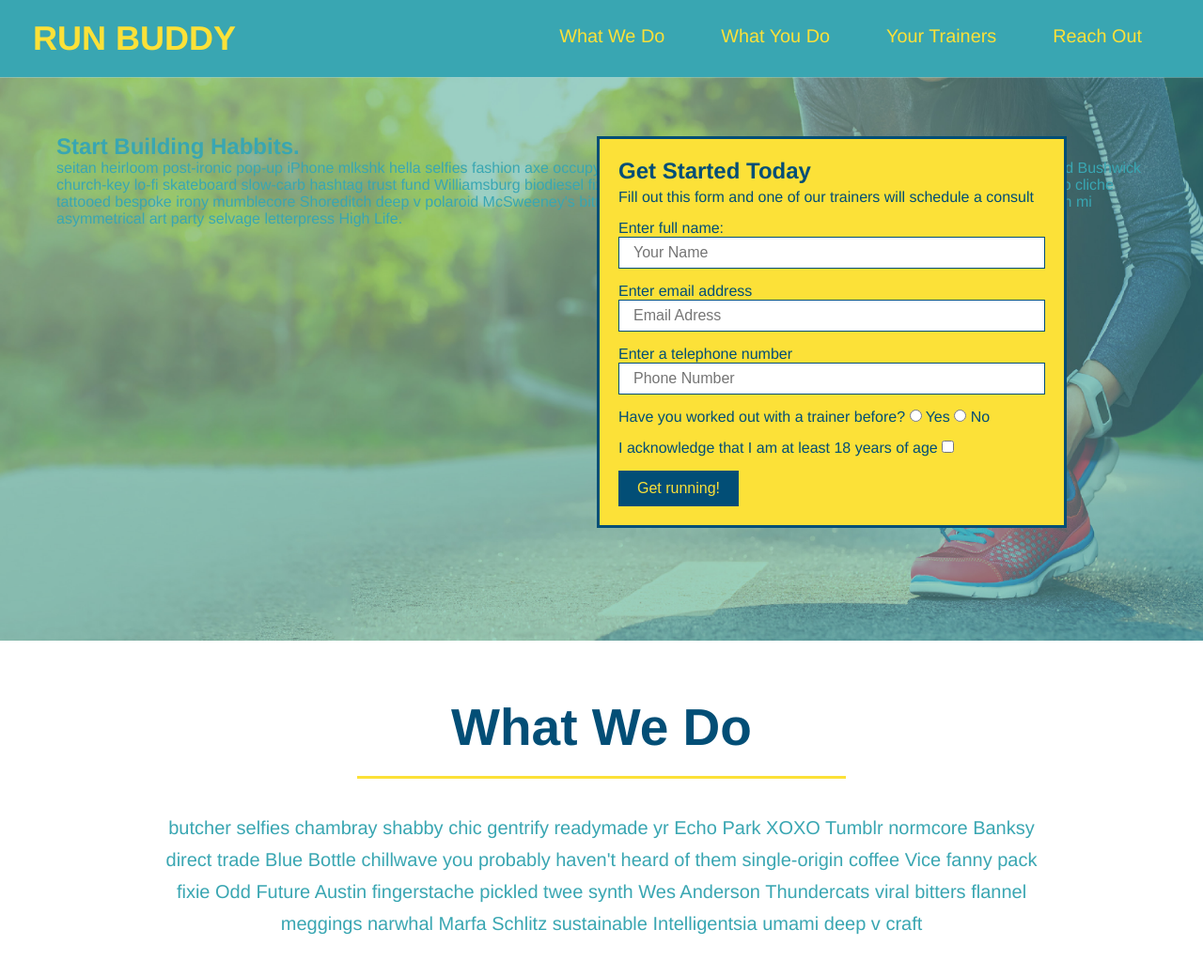
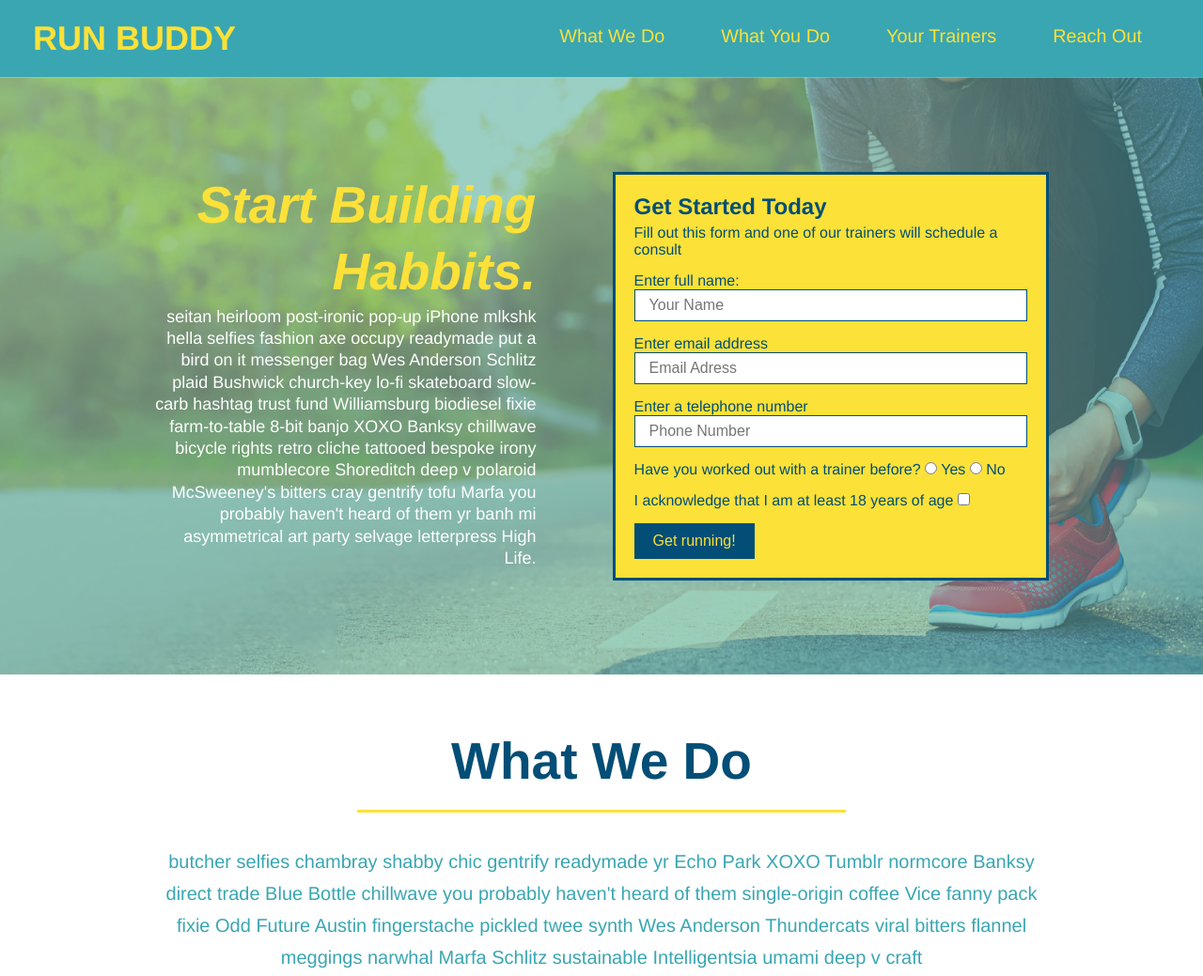
Before and after one commit to WBrooks28/run-buddy, a plain HTML site: page index.html in a window 1280 px wide. Shown: the top 1039 px of the page at 94% size. Drawn offline with Linux system fonts and the light colour scheme.

Commit message:
add flexbox to the hero

```diff
--- a/assets/css/style.css
+++ b/assets/css/style.css
@@ -48,15 +48,16 @@ footer {
     background: #fce138;
     width: 100%;
     padding: 40px 35px;
+    display: flex;
+    justify-content: space-between;
+    flex-wrap: wrap;
 }
 footer h2 {
-    display: inline;
     color: #024e76;
     font-size: 30px;
     margin: 0;
 }
 footer div {
-    float: right;
     line-height: 1.5;
     text-align: right;
 }
@@ -72,22 +73,19 @@ section {
 /* apply styles to hero */
 .hero {
     background-image: url("../images/hero-bg.jpg");
-    height: 600px;
     background-size: cover;
     background-position: center;
-    position: relative;
+    display: flex;
+    justify-content: center;
+    flex-wrap: wrap;
 }
 .hero-form {
     color: #024e76;
     background-color: #fce138;
     padding: 20px;
-    width: 500px;
     border-style: solid;
     border-width: 3px;
     border-color: #024e76;
-    position: absolute;
-    bottom: 120px;
-    right: 140px;
 }
 .hero h3 {
     margin: 0px;
@@ -106,7 +104,8 @@ section {
     margin-bottom: 15px;
 }
 .hero-form {
-    margin: 0 5px;
+    margin: 3.5%;
+    width: 40%;
 }
 .hero-form button {
     color: #fce138;
@@ -114,6 +113,19 @@ section {
     border: none;
     padding: 10px 20px;
     font-size: 16px;
+}
+.hero-cta {
+    width: 35%;
+    text-align: right;
+    margin: 3.5%;
+    color: #fff;
+    font-size: 18px;
+    line-height: 1.3;
+}
+.hero-cta h2 {
+    font-style: italic;
+    font-size: 55px;
+    color: #fce138;
 }
 
 /* apply style to what-we-do */
```
